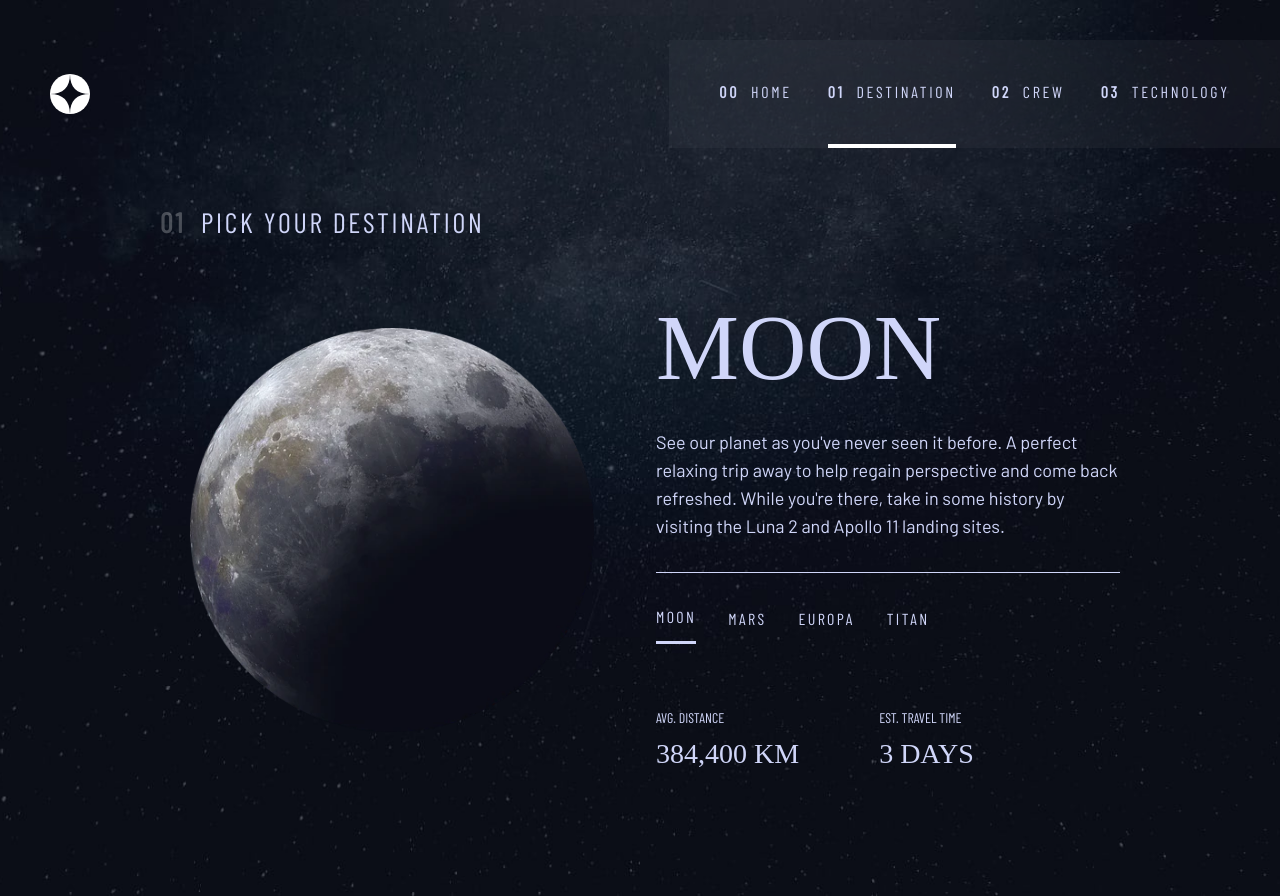
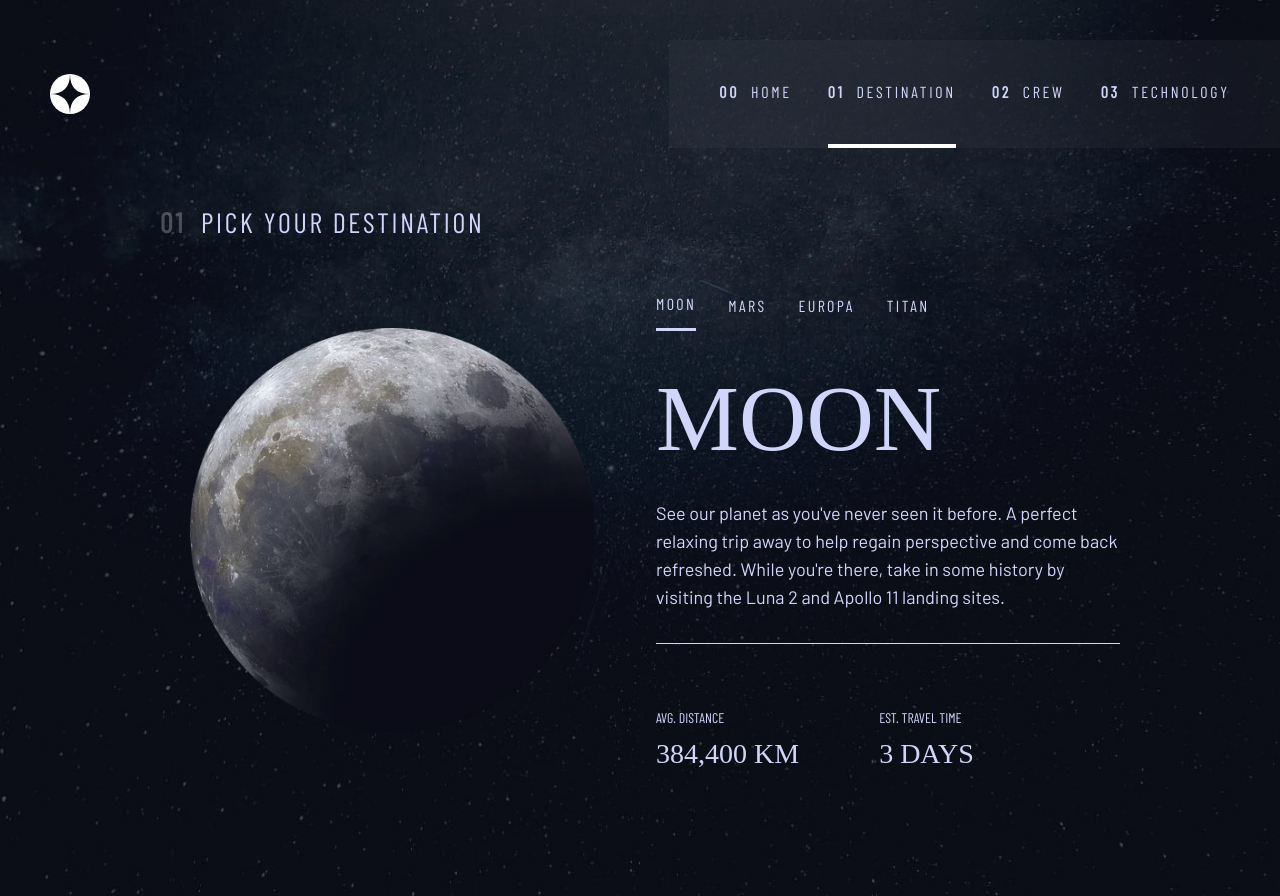
Before and after one commit to jjalbuenacabuyao/space-tourism, a React (Vite) app: page /destination in a window 1280 px wide. Built offline with nearby package versions, Linux system fonts and the light colour scheme; a web font is replaced by a local one.

Commit message:
added order

```diff
--- a/src/components/TextContainer.jsx
+++ b/src/components/TextContainer.jsx
@@ -5,7 +5,7 @@ const TextContainer = (props) => {
     <div
       className={`flex flex-col gap-6 ${props.paddingBottom} ${
         props.bordered === "true" ? "border-b-[1px] border-b-off-white" : ""
-      }`}
+      } ${props.order}`}
     >
       {props.children}
     </div>
```
